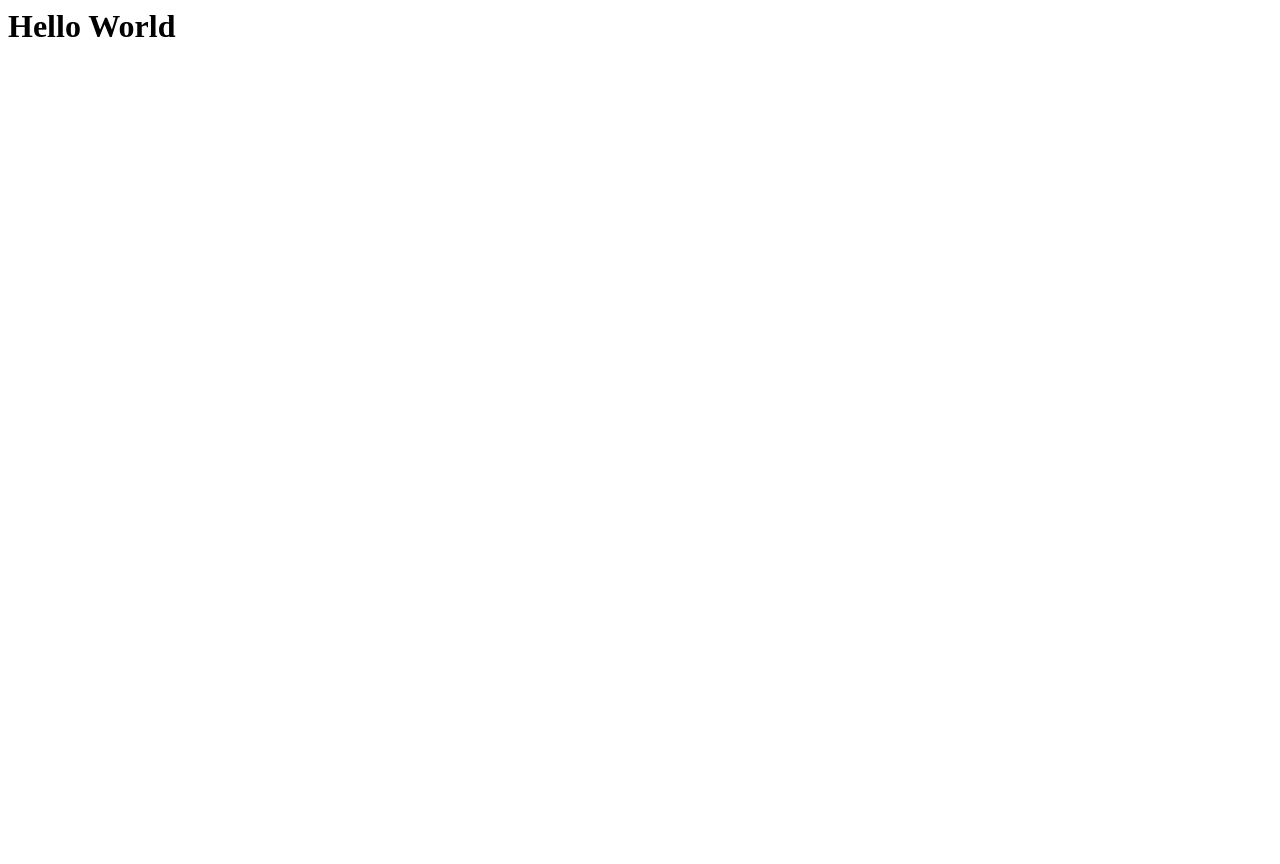
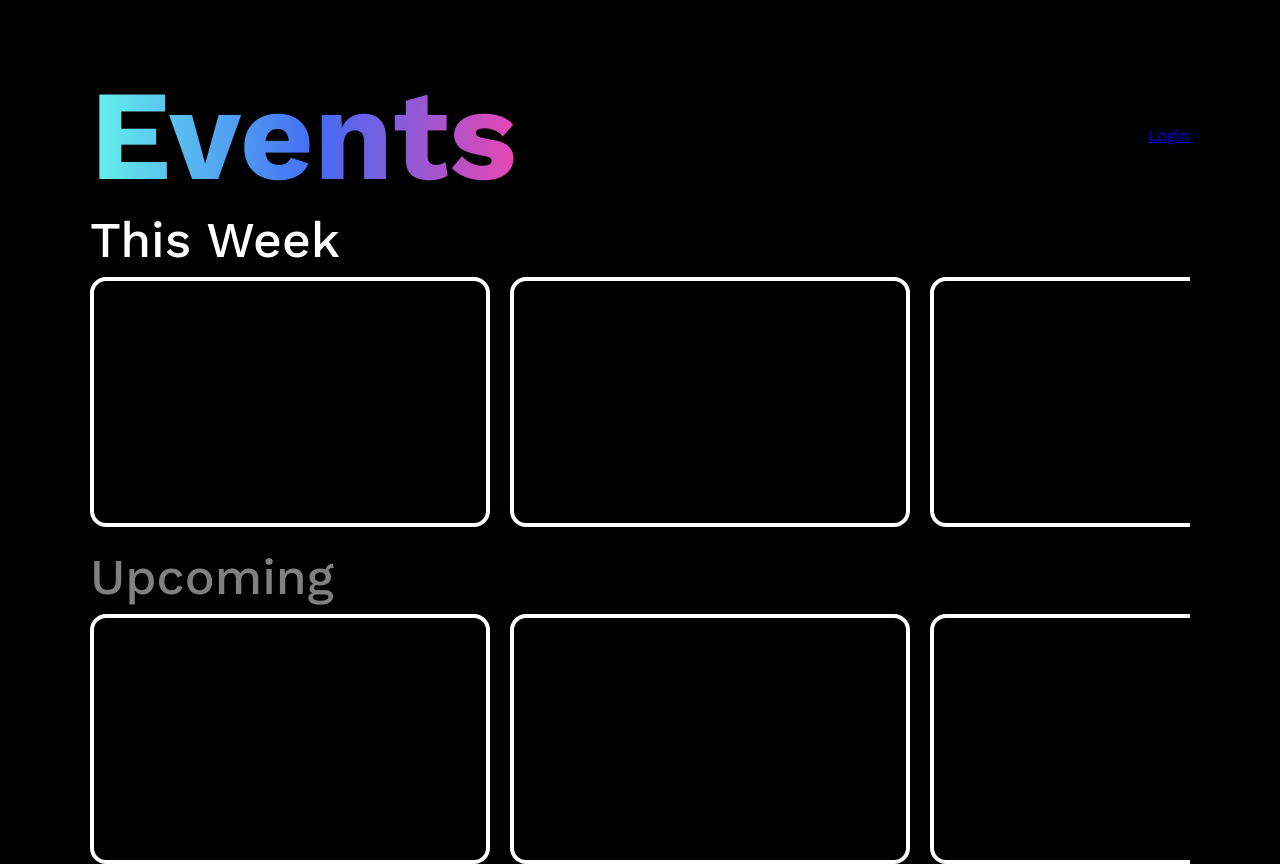
Before and after one commit to finnoprey/pavilion-events, a PHP site: page / in a window 1280 px wide. Before the commit the page is almost empty. Before the commit the page ends 37 px from the top, so only its background shows below. Run offline with PHP 8.4, Linux system fonts and the light colour scheme.

Commit message:
Added html and css for the dashboard and login pages.

```diff
--- /dev/null
+++ b/assets/css/dashboard.css
@@ -0,0 +1,80 @@
+*::-webkit-scrollbar {
+    width: 12px;
+}
+
+*::-webkit-scrollbar-track {
+    background: var(--background-color);
+}
+
+*::-webkit-scrollbar-thumb {
+    width: 20px;
+    background-color: white;
+    border-radius: 20px;
+    border: 5px solid rgb(0, 0, 0);
+}
+
+.container {
+    margin-left: 90px;
+    margin-right: 90px;
+    margin-top: 60px;
+
+    display: flex;
+    flex-direction: column;
+}
+
+.header {
+    width: 100%;
+    height: 100%;
+
+    display: flex;
+    flex-direction: row;
+    align-items: center;
+    justify-content: space-between;
+}
+
+.title {
+    font-weight: 700;
+    font-size: 128px;
+
+    background: var(--pavilion-gradient);
+    background-size: contain;
+    -webkit-background-clip: text;
+    -webkit-text-fill-color: transparent;
+}
+
+.events {
+    display: flex;
+    flex-direction: column;
+}
+
+.event {
+    box-sizing: border-box;
+
+    width: 400px;
+    height: 250px;
+
+    margin-right: 20px;
+
+    flex: 0 0 auto;
+}
+
+.events-row-heading {
+    font-size: 50px;
+    font-weight: 500;
+    margin-bottom: 8px;
+}
+
+.heading-thisweek {
+    color: white;
+}
+
+.heading-upcoming {
+    color: gray;
+    margin-top: 20px;
+}
+
+.events-row {
+    display: flex;
+    flex-wrap: nowrap;
+    overflow-x: auto;
+}
--- /dev/null
+++ b/assets/css/globals.css
@@ -0,0 +1,25 @@
+@import url('https://fonts.googleapis.com/css2?family=Work+Sans:ital,wght@0,100;0,200;0,300;0,400;0,500;0,600;0,700;0,800;0,900;1,100;1,200;1,300;1,400;1,500;1,600;1,700;1,800;1,900&display=swap');
+
+:root {
+    --pavilion-gradient: linear-gradient(91.05deg, #65F3EB 0.44%, #436BF5 53.38%, #F543AE 103.11%);
+    --background-color: black;
+
+    --box-outline-width: 4px;
+    --box-outline-radius: 16px;
+}
+
+* {
+    font-family: 'Work Sans', sans-serif;
+    padding: 0;
+    margin: 0;
+}
+
+body {
+    background-color: var(--background-color);
+    color: white;
+}
+
+.box-outlined {
+    border: var(--box-outline-width) solid #ffffff;
+    border-radius: var(--box-outline-radius);
+}
--- /dev/null
+++ b/dashboard.php
@@ -0,0 +1,38 @@
+<!DOCTYPE html>
+<html lang="en">
+<head>
+    <meta charset="UTF-8">
+    <meta name="viewport" content="width=device-width, initial-scale=1.0">
+    <title>Pavilion Events</title>
+    <link rel="stylesheet" href="assets/css/globals.css">
+    <link rel="stylesheet" href="assets/css/dashboard.css">
+</head>
+<body>
+<div class="container">
+    <div class="header">
+        <h1 class="title">Events</h1>
+        <a href="/login">Login</a>
+    </div>
+    <div class="events">
+        <h2 class="events-row-heading heading-thisweek">This Week</h2>
+        <div class="events-row">
+            <div class="event box-outlined"></div>
+            <div class="event box-outlined"></div>
+            <div class="event box-outlined"></div>
+            <div class="event box-outlined"></div>
+            <div class="event box-outlined"></div>
+            <div class="event box-outlined"></div>
+        </div>
+        <h2 class="events-row-heading heading-upcoming">Upcoming</h2>
+        <div class="events-row">
+            <div class="event box-outlined"></div>
+            <div class="event box-outlined"></div>
+            <div class="event box-outlined"></div>
+            <div class="event box-outlined"></div>
+            <div class="event box-outlined"></div>
+            <div class="event box-outlined"></div>
+        </div>
+    </div>
+</div>
+</body>
+</html>
--- a/index.php
+++ b/index.php
@@ -1,5 +1,3 @@
 <?php
-  echo<<<HTML
-    <h1>Hello World</h1>
-  HTML;
+  readfile("dashboard.php");
 ?>
```
Also changed, not shown: assets/css/login.css (added, +61 -0 lines), login.php (added, +33 -0 lines).
